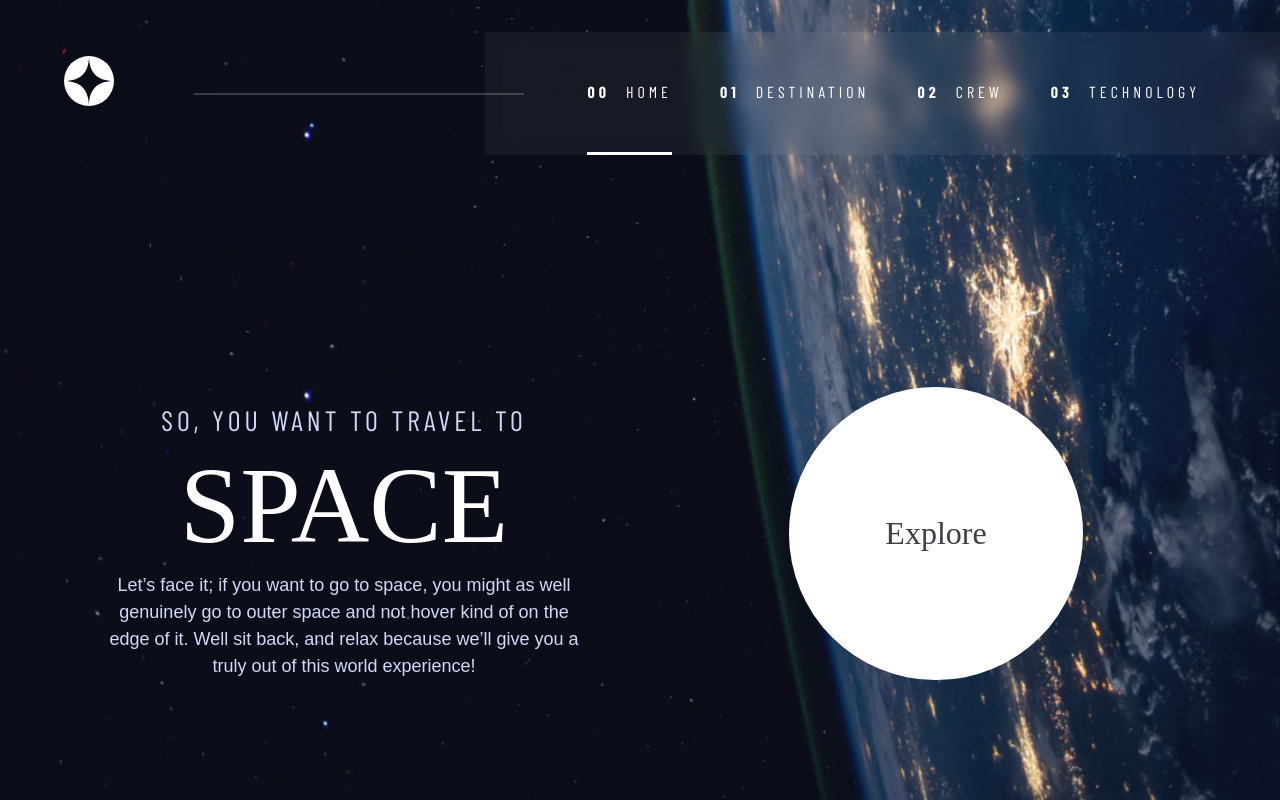
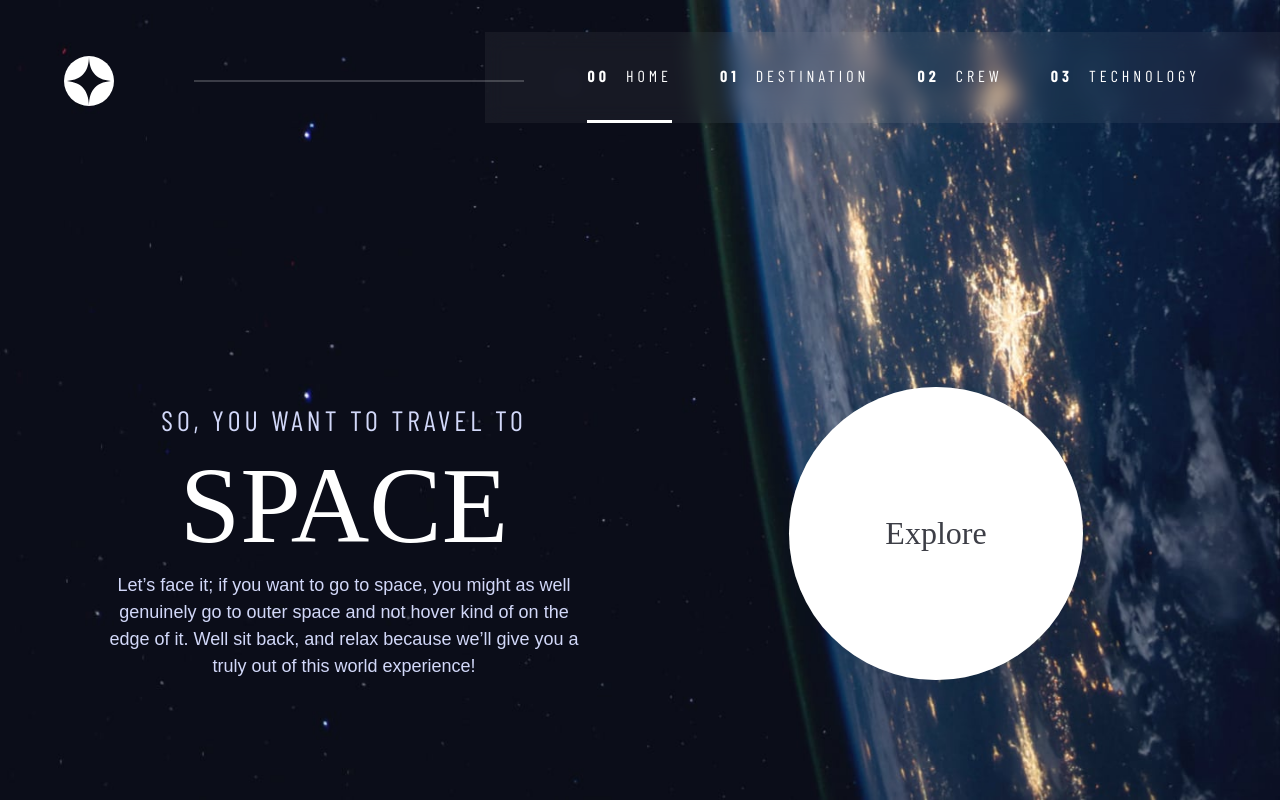
Before and after one commit to MathiasHun1/FEM-space-tourism, a React (Vite) app: page /home in a window 1280 px wide. Built offline with nearby package versions, Linux system fonts and the light colour scheme; a web font is replaced by a local one.

Commit message:
fixed navigation padding

```diff
--- a/src/styles/_app.scss
+++ b/src/styles/_app.scss
@@ -81,7 +81,7 @@ body {
 
   .primary-nav a {
     display: block;
-    padding-block: 3rem;
+    padding-block: 2rem;
   }
 
   .primary-nav a:hover,
```
